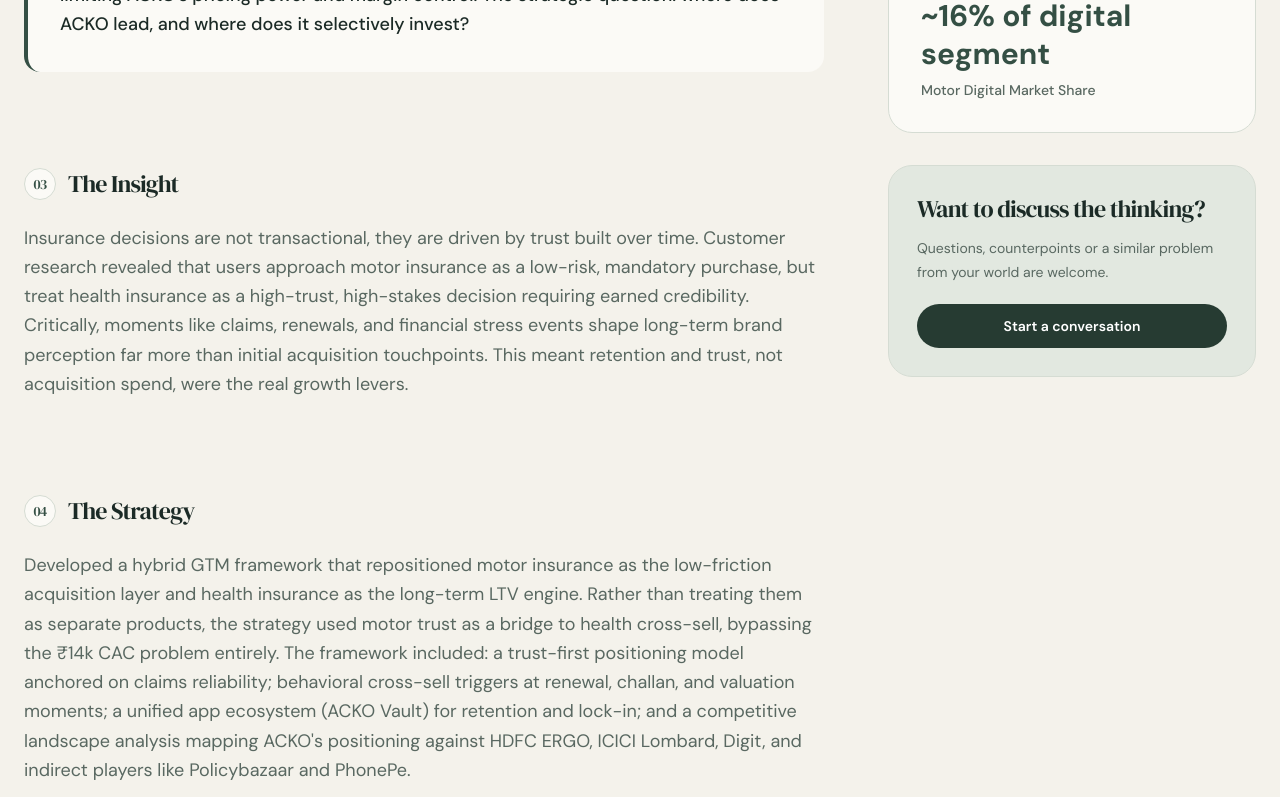
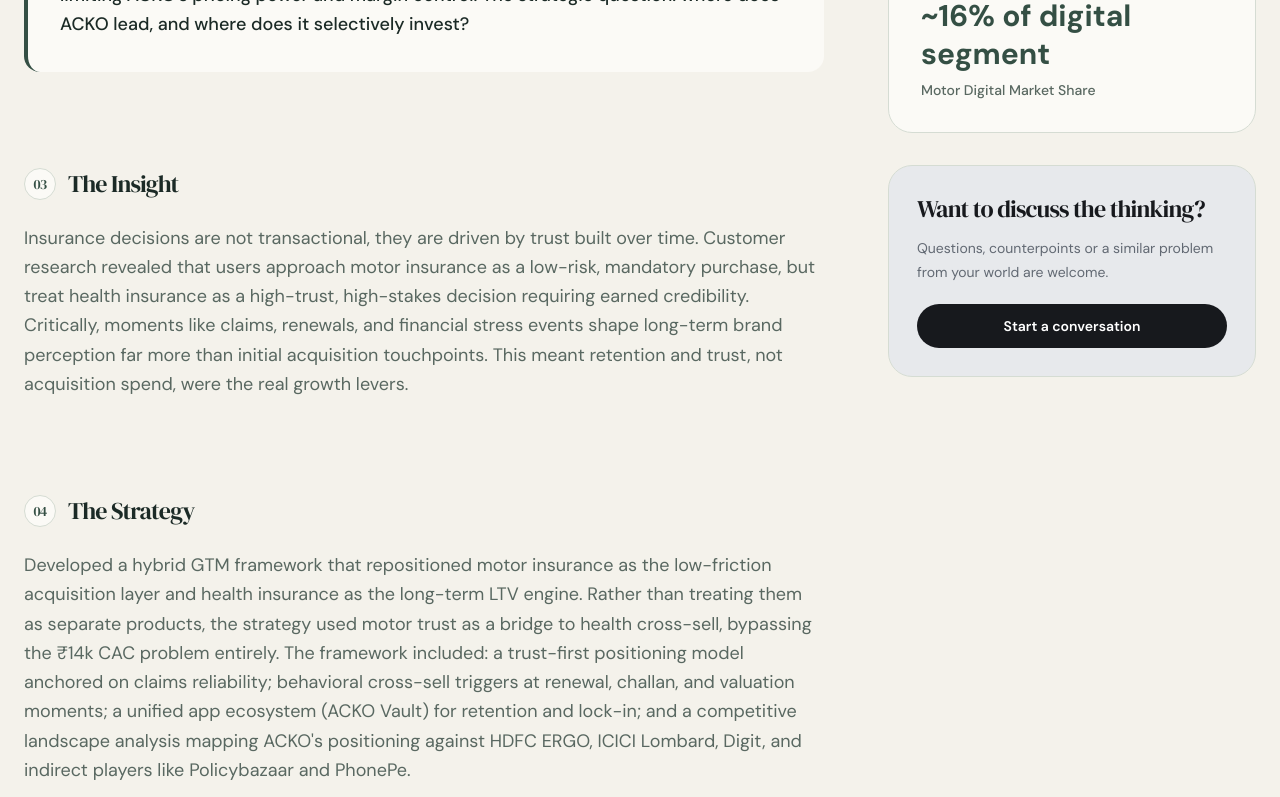
Before and after one commit to akshatjain4377-commits/Akshat-Jain-PMM-Portfolio, a React (Vite) app: page /work/acko in a window 1280 px wide. Shown: the part 1166-1963 px from the top of the page. Built offline with nearby package versions, Linux system fonts and the light colour scheme.

Commit message:
Shift the portfolio to a motorsport-inspired red and graphite palette

```diff
--- a/src/pages/CaseStudy.tsx
+++ b/src/pages/CaseStudy.tsx
@@ -218,7 +218,7 @@
 
       <section className="relative h-[60vh] min-h-[500px] w-full overflow-hidden">
 
-        <div className="absolute inset-0 bg-[#17251F]/70 z-10"></div>
+        <div className="absolute inset-0 bg-[#17191D]/70 z-10"></div>
 
         <img
 
@@ -441,14 +441,14 @@
               </div>
 
               {/* Conversation CTA */}
-              <div className="rounded-3xl border border-brand-border bg-[#E2E8E0] p-7 text-[#1B2A26]">
+              <div className="rounded-3xl border border-brand-border bg-[#E7E9EC] p-7 text-[#17191D]">
                 <h3 className="font-display text-2xl leading-tight">Want to discuss the thinking?</h3>
-                <p className="mt-3 text-sm leading-6 text-[#596861]">
+                <p className="mt-3 text-sm leading-6 text-[#626973]">
                   Questions, counterpoints or a similar problem from your world are welcome.
                 </p>
                 <Link
                   to="/contact"
-                  className="mt-5 inline-flex w-full items-center justify-center rounded-full bg-[#263B32] px-5 py-3 text-sm font-semibold text-white transition hover:bg-[#3A5548]"
+                  className="mt-5 inline-flex w-full items-center justify-center rounded-full bg-[#17191D] px-5 py-3 text-sm font-semibold text-white transition hover:bg-[#B50021]"
                 >
                   Start a conversation
                 </Link>
```
